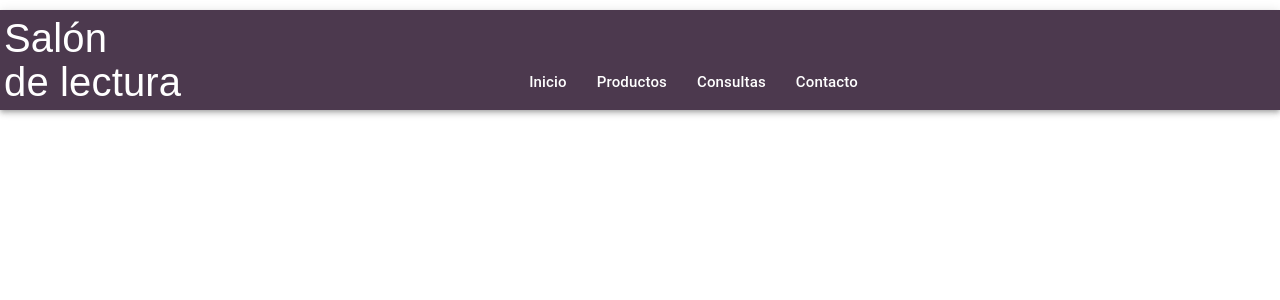
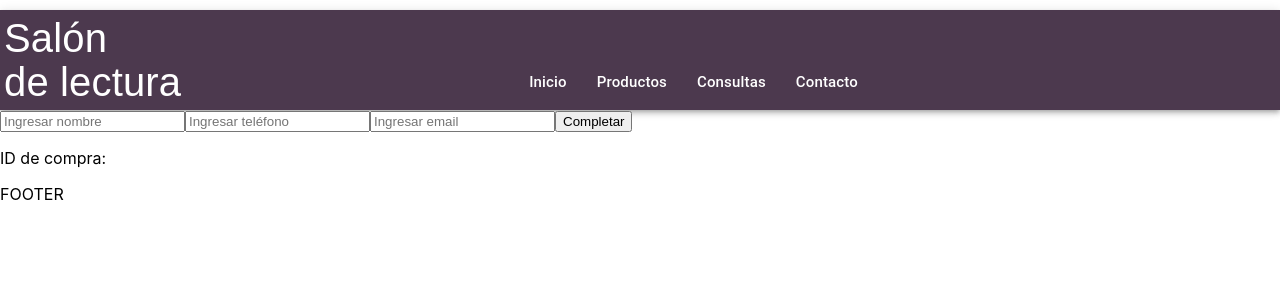
Before and after one commit to barbadiego/Barba-ProyectoReact, a React (Create React App) app: page /checkout in a window 1280 px wide. Shown: the top 300 px of the page. Built offline with nearby package versions, Linux system fonts and the light colour scheme; a web font is replaced by a local one.

Commit message:
Desafio de Firebase II

```diff
--- a/src/App.js
+++ b/src/App.js
@@ -1,12 +1,13 @@
 //@ts-check
+import React from 'react';
+import { BrowserRouter, Route, Routes } from "react-router-dom";
 import './App.css';
+import Cart from './components/Cart/Cart';
+import CartContext from './components/CartContext';
+import Checkout from './components/Checkout/Checkout';
+import ItemDetailContainer from './components/ItemDetailContainer/ItemDetailContainer';
+import ItemListContainer from './components/ItemListContainer/ItemListContainer';
 import NavBar from './components/NavBar/NavBar';
-import ItemListContainer from './components/ItemListContainer/ItemListContainer';
-import ItemDetailContainer from './components/ItemDetailContainer/ItemDetailContainer';
-import Cart from './components/Cart/Cart'
-import { BrowserRouter, Routes, Route } from "react-router-dom";
-import CartContext from './components/CartContext';
-import React from 'react';
 
 function App() {
 
@@ -20,7 +21,9 @@ function App() {
             <Route path="/category/:categoryFilter" element={<ItemListContainer />} />
             <Route path="/item/:itemId" element={<ItemDetailContainer />} />
             <Route path="/cart" element={<Cart />} />
+            <Route path="/checkout" element={<Checkout />}/>
           </Routes>
+          <div>FOOTER</div>
         </BrowserRouter>
       </div>
     </CartContext>
--- a/src/components/Cart/Cart.jsx
+++ b/src/components/Cart/Cart.jsx
@@ -4,7 +4,7 @@ import { Link } from 'react-router-dom';
 import './Cart.css'
 
 export default function Cart() {
-    const { cart, clear, removeItem, totalPrice } = useContext(myContext)
+    const { cart, clear, removeItem, totalPrice, totPrice } = useContext(myContext)
 
     // Return temprano, si no hay productos agregados a carrito muestra el siguiente mensaje:
     if(cart.length === 0){
@@ -18,7 +18,7 @@ export default function Cart() {
   return (
     <>
     <button onClick={() => clear()} className="buttonCart">Vaciar carrito</button>
-    <div className="totalPriceStyleText">Monto total: ${totalPrice()}</div>
+    <div className="totalPriceStyleText">Monto total: ${totPrice}</div>
     <div className="container-fluid">
       <tbody>
           <tr>
--- a/src/components/CartContext.jsx
+++ b/src/components/CartContext.jsx
@@ -5,6 +5,7 @@ export const myContext = createContext();
 
 export default function CartContext( { children } ) {
     const [cart, setCart] = useState([]);
+    const [totPrice, setTotPrice] = useState()
 
     // Valida si ya existe producto id en carrito.
     const isInCart = (id) => {
@@ -34,8 +35,12 @@ export default function CartContext( { children } ) {
 
     // Muestra precio total en cart.jsx
     function totalPrice(){
-        return cart.reduce((acc, element) => acc + element.item.price * element.quantity, 0)
+        // return cart.reduce((acc, element) => acc + element.item.price * element.quantity, 0)
+        setTotPrice(cart.reduce((acc, element) => acc + element.item.price * element.quantity, 0))
+        console.log(totPrice)
     }
+
+    console.log(totPrice)
 
     // Muestra cantidad total de items en carrito.
     function cartTotalProducts(){
@@ -55,7 +60,7 @@ export default function CartContext( { children } ) {
 
   return (
     <div>
-        <myContext.Provider value={{ addItem, removeItem, clear, setCart, cart, totalPrice, cartTotalProducts }}>
+        <myContext.Provider value={{ addItem, removeItem, clear, setCart, cart, totalPrice, totPrice, cartTotalProducts }}>
             {children}
         </myContext.Provider>
     </div>
--- /dev/null
+++ b/src/components/Checkout/Checkout.jsx
@@ -0,0 +1,41 @@
+import React, { useState } from 'react'
+import { addDoc, collection, getFirestore } from 'firebase/firestore'
+import { useContext } from 'react'
+import { myContext } from '../CartContext'
+
+export default function Checkout() {
+    const [name, setName] = useState("")
+    const [tel, setTel] = useState("")
+    const [email, setEmail] = useState("")
+    const [buyId, setBuyID] = useState("")
+
+    const { cart, totPrice } = useContext(myContext)
+
+    console.log(totPrice)
+
+     function handleClickBuy(){
+        const order =
+        { buyer: { name: name, tel: tel, email: email },
+        items: [...cart],
+        date: Date(),
+        // price: totPrice,
+    }
+
+        const db = getFirestore();
+        const ordersCollection = collection(db, 'orders')
+
+        addDoc(ordersCollection, order).then(({id}) => setBuyID(id))
+     }
+
+
+  return (
+    <>
+        <input onChange={(e) => setName(e.target.value)} type={"text"} placeholder={"Ingresar nombre"}></input>
+        <input onChange={(e) => setTel(e.target.value)} type={"tel"} placeholder={"Ingresar teléfono"}></input>
+        <input onChange={(e) => setEmail(e.target.value)} type={"email"} placeholder={"Ingresar email"}></input>
+        <button onClick={handleClickBuy}>Completar</button>
+        <p>ID de compra: {buyId}</p>
+
+    </>
+  )
+}
--- a/src/components/ItemDetailContainer/ItemDetailContainer.jsx
+++ b/src/components/ItemDetailContainer/ItemDetailContainer.jsx
@@ -24,7 +24,6 @@ export default function ItemDetailContainer() {
 
         bookDetail
             .then((res)=> {
-                console.log(res.data())
                 setItem({...res.data(), id: res.id});
             })
             .catch((error)=> {
--- a/src/components/ItemListContainer/ItemListContainer.jsx
+++ b/src/components/ItemListContainer/ItemListContainer.jsx
@@ -65,6 +65,7 @@ export default function ItemListContainer() {
         <li><Link to={"/category/ficcion"}>Ficción</Link></li>
         <li><Link to={"/category/deportes"}>Deportes</Link></li>
         <li><Link to={"/category/ciencia"}>Ciencia</Link></li>
+        <li><Link to={"/checkout"}>checkout</Link></li>
       </ul>
       <div>
         {loading && "Cargando listado de libros"}{" "}
```
